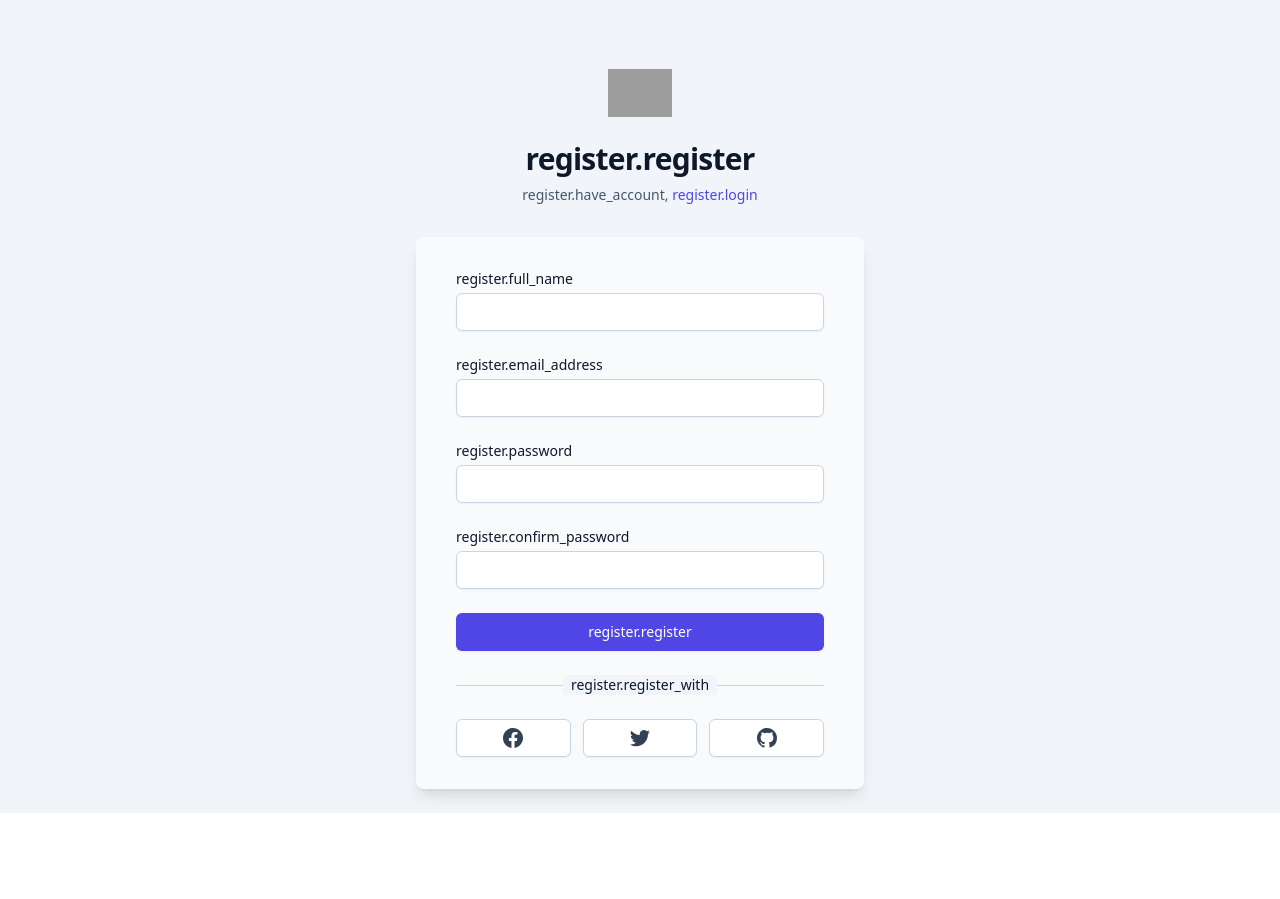
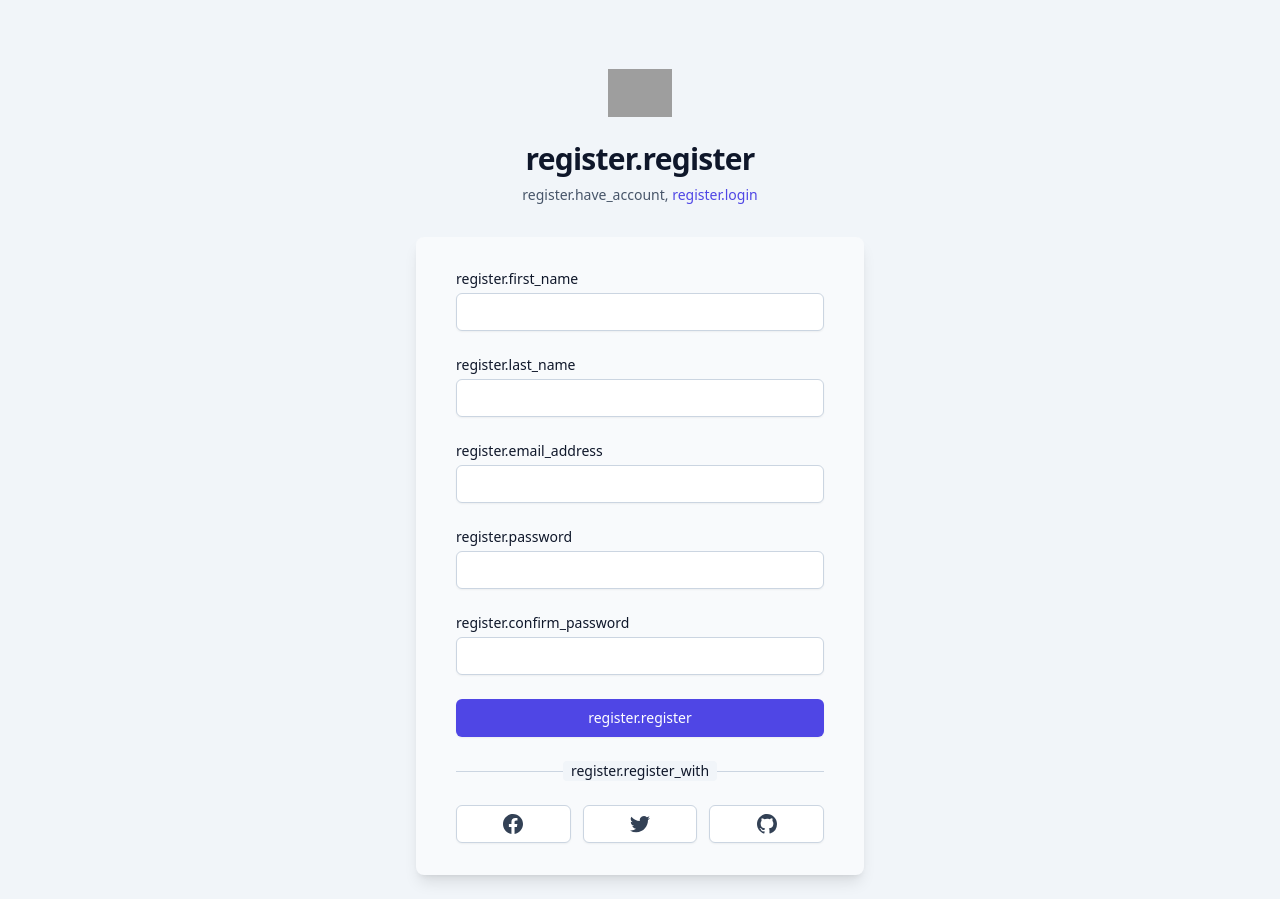
Before and after one commit to IanMarcello/admin-dashboard, a Vue app: page /register in a window 1280 px wide. Before the commit the page ends 813 px from the top, so only its background shows below. Built offline with nearby package versions, Linux system fonts and the light colour scheme; grey boxes are pictures that could not be loaded; some icons are missing.

Commit message:
Update RegisterView.vue
Added new field

```diff
--- a/src/views/Auth/RegisterView.vue
+++ b/src/views/Auth/RegisterView.vue
@@ -50,7 +50,7 @@ const register = async () => {
         <form class="space-y-6" @submit.prevent="register">
           <div>
             <label for="name" class="block text-sm font-medium">{{
-              $t("register.full_name")
+              $t("register.first_name")
             }}</label>
             <div class="mt-1">
               <input
@@ -58,7 +58,22 @@ const register = async () => {
                 name="name"
                 type="text"
                 class="block w-full px-3 py-2 bg-white border rounded-md shadow-sm appearance-none border-slate-300 dark:border-slate-500 dark:bg-slate-700 focus:border-indigo-500 focus:outline-none focus:ring-indigo-500 sm:text-sm"
-                v-model="authStore.name"
+                v-model="authStore.first_name"
+              />
+            </div>
+          </div>
+
+          <div>
+            <label for="name" class="block text-sm font-medium">{{
+              $t("register.last_name")
+            }}</label>
+            <div class="mt-1">
+              <input
+                id="name"
+                name="name"
+                type="text"
+                class="block w-full px-3 py-2 bg-white border rounded-md shadow-sm appearance-none border-slate-300 dark:border-slate-500 dark:bg-slate-700 focus:border-indigo-500 focus:outline-none focus:ring-indigo-500 sm:text-sm"
+                v-model="authStore.last_name"
               />
             </div>
           </div>
```
